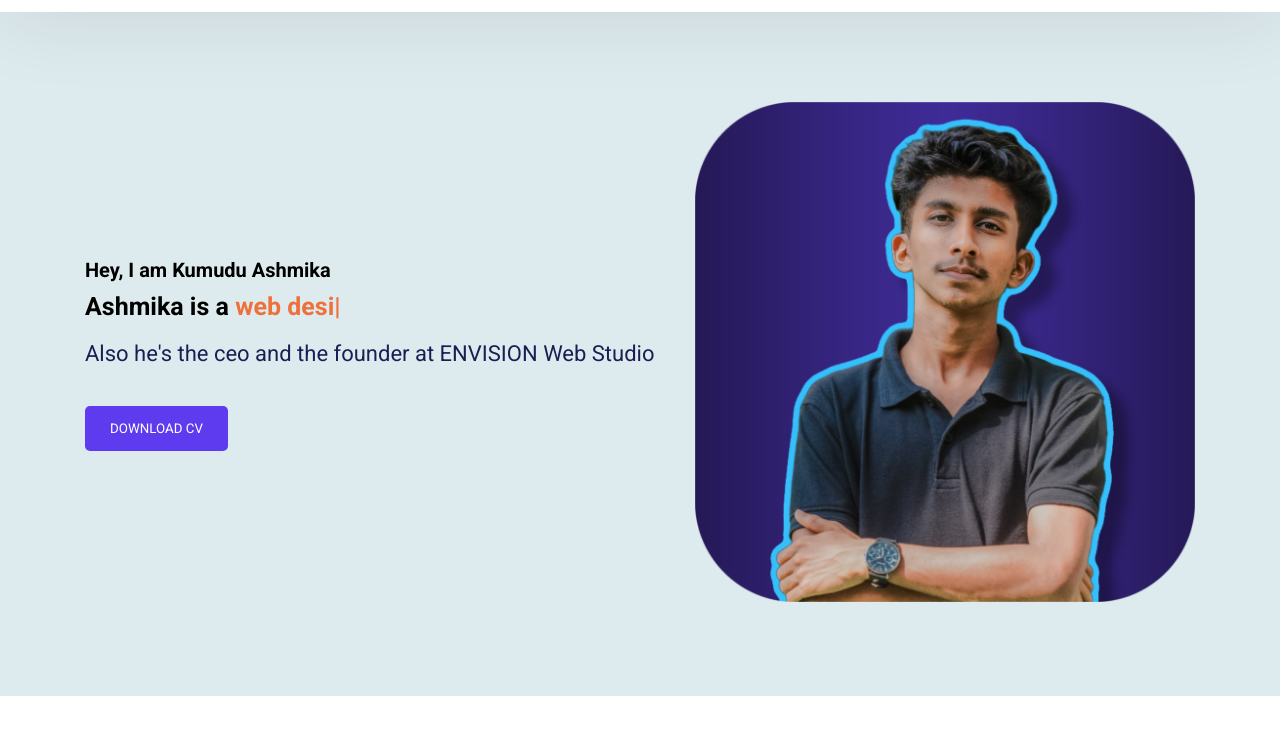
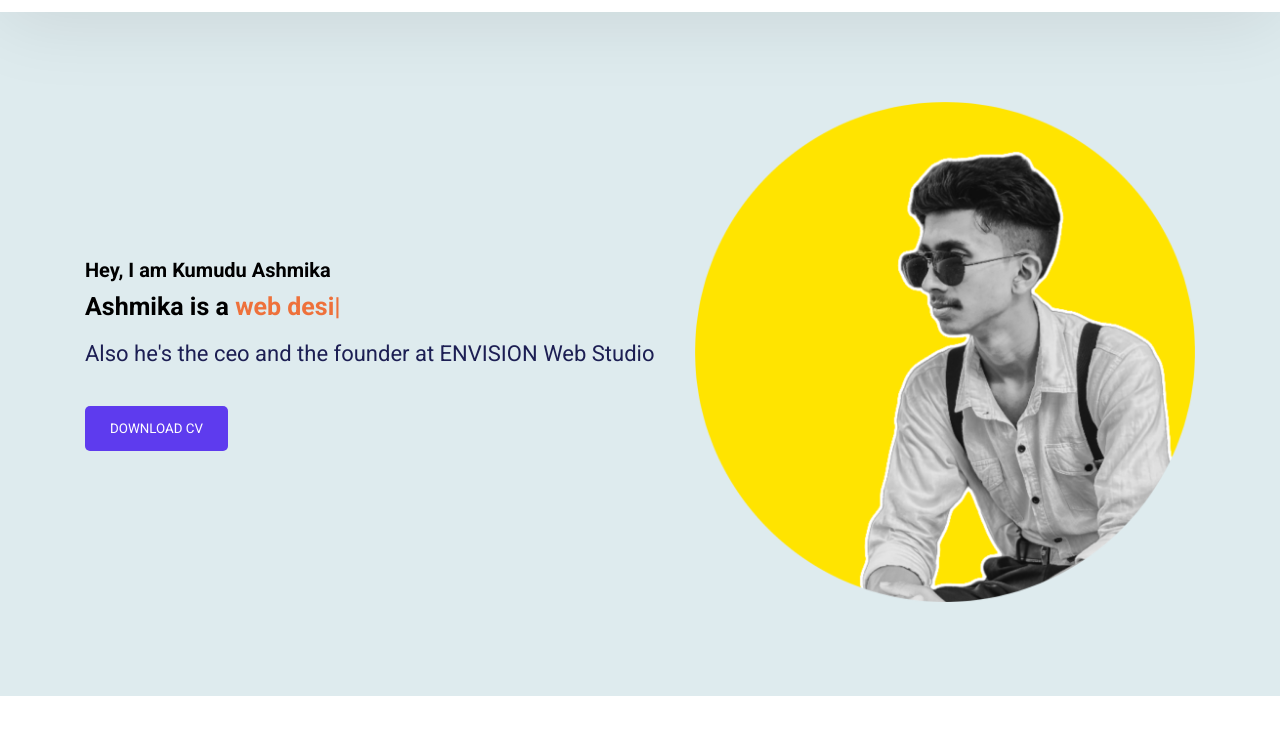
Before and after one commit to DevWithAshmika/Main-personal-portfolio, a plain HTML site: page index.html in a window 1280 px wide. Shown: the part 68-800 px from the top of the page. Drawn offline with nearby package versions, Linux system fonts and the light colour scheme.

Commit message:
index.html

```diff
--- a/index.html
+++ b/index.html
@@ -43,7 +43,7 @@
             <button id="downloadCV">DOWNLOAD CV</button>
         </div>
         <div class="right">
-            <img src="assets/header-img.png">
+            <img src="img/profile-pic (1).png">
         </div>
     </div>
 
```
